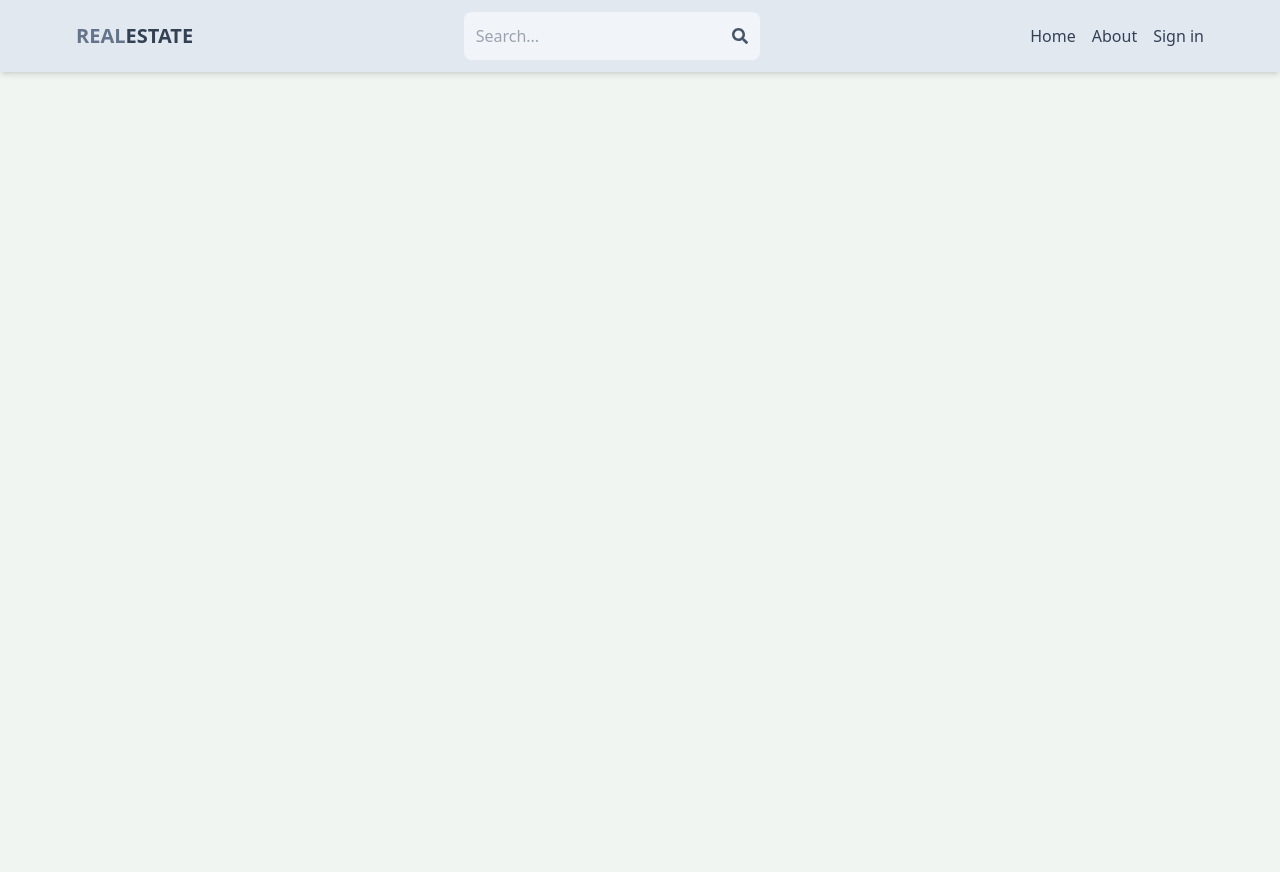
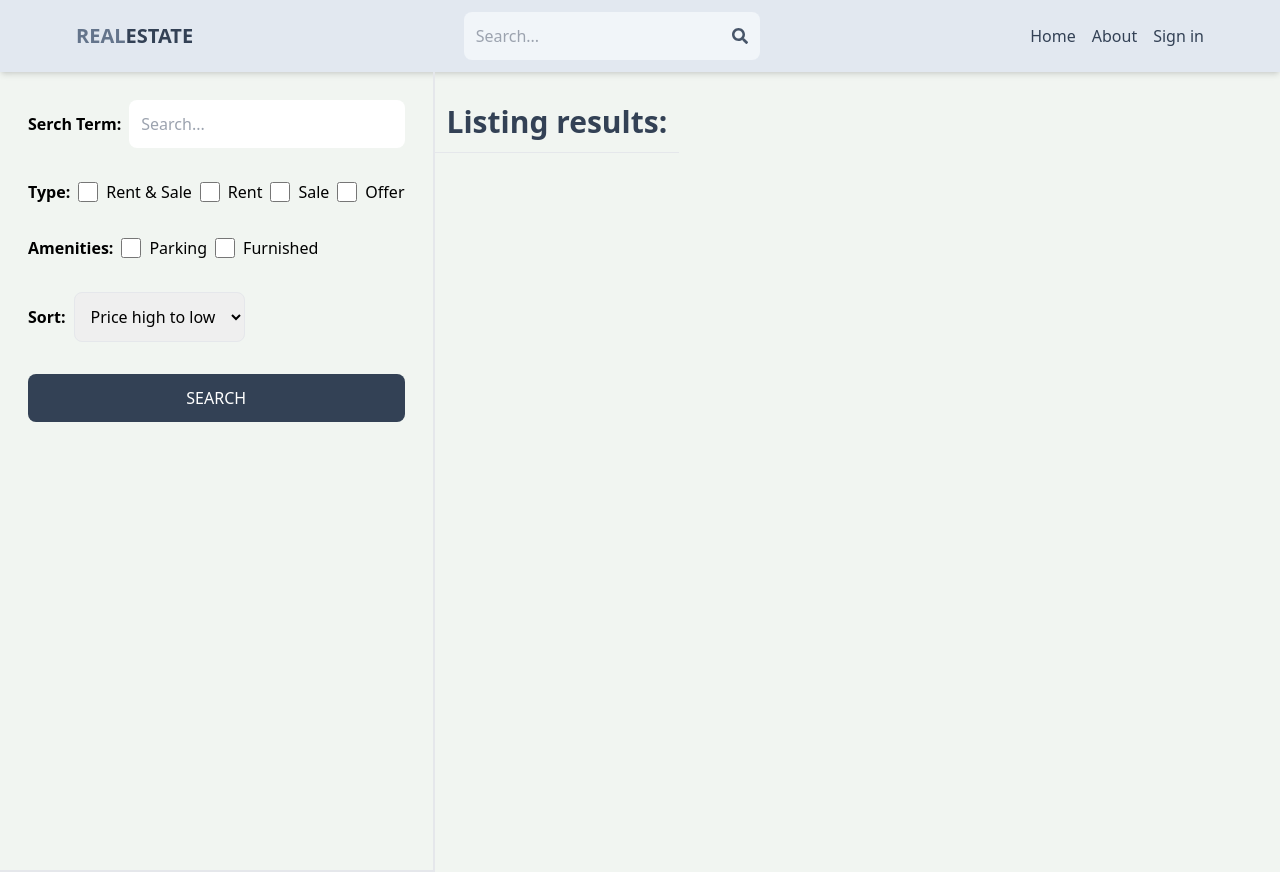
Before and after one commit to Md-Raihan-Alam/Real-Estate-Project, a React (Vite) app in the folder client/: page /search in a window 1280 px wide. Before the commit the page ends 800 px from the top, so only its background shows below. Built offline with nearby package versions, Linux system fonts and the light colour scheme; no server answers.

Commit message:
feat(api & ui): search api added & search page ui WIP

```diff
--- a/client/src/App.jsx
+++ b/client/src/App.jsx
@@ -9,6 +9,7 @@
 import CreateListing from "./pages/CreateListing";
 import UpdateListing from "./pages/UpdateListing";
 import Listing from "./pages/Listing";
+import Search from "./pages/Search";
 export default function App() {
   return (
     <BrowserRouter>
@@ -19,6 +20,7 @@
         <Route path="/sign-up" element={<SignUp />} />
         <Route path="/about" element={<About />} />
         <Route path="/listing/:listingId" element={<Listing />} />
+        <Route path="/search" element={<Search/>}/>
         <Route element={<PrivateRoute />}>
           <Route path="/profile" element={<Profile />} />
           <Route path="/create-listing" element={<CreateListing />} />
--- a/client/src/components/Header.jsx
+++ b/client/src/components/Header.jsx
@@ -1,9 +1,27 @@
 import { FaSearch } from "react-icons/fa";
-import { Link } from "react-router-dom";
+import { Link ,useNavigate} from "react-router-dom";
 import { useSelector } from "react-redux";
+import { useEffect, useState } from "react";
+import axios from "axios";
 export default function Header() {
   const { currentUser } = useSelector((state) => state.user);
-  console.log(currentUser);
+  const [searchTerm,setSearchTerm]=useState("");
+  const navigate=useNavigate();
+  const handleSubmit=(e)=>{
+    e.preventDefault();
+    const urlParams=new URLSearchParams(window.location.search);
+    urlParams.set("searchTerm",searchTerm);
+    const searchQuery=urlParams.toString();
+    navigate(`/search?${searchQuery}`);
+  }
+  useEffect(()=>{
+    const urlParams=new URLSearchParams(location.search);
+    const searchTermFromUrl=urlParams.get("searchTerm");
+    if(searchTermFromUrl)
+    {
+      setSearchTerm(searchTermFromUrl);
+    }
+  },[location.search]);
   return (
     <header className="bg-slate-200 shadow-md">
       <div className="flex justify-between items-center max-w-6xl mx-auto p-3">
@@ -13,13 +31,17 @@
             <span className="text-slate-700 uppercase">Estate</span>
           </h1>
         </Link>
-        <form className="bg-slate-100 flex items-center p-3 rounded-lg">
+        <form onSubmit={handleSubmit} className="bg-slate-100 flex items-center p-3 rounded-lg">
           <input
             type="text"
             placeholder="Search..."
             className="bg-transparent w-24 sm:w-64 focus:outline-none"
+            value={searchTerm}
+            onChange={(e)=>setSearchTerm(e.target.value)}
           />
-          <FaSearch className="text-slate-600" />
+          <button>
+            <FaSearch className="text-slate-600" />
+          </button>
         </form>
         <ul className="flex gap-4">
           <Link to="/">
--- /dev/null
+++ b/client/src/pages/Search.jsx
@@ -0,0 +1,59 @@
+const Search = () => {
+  return (
+    <div className="flex flex-col md:flex-row">
+      <div className="p-7 border-b-2 md:border-r-2 md:min-h-screen">
+        <form className="flex flex-col gap-8">
+            <div className="flex items-center gap-2">
+                <label className="whitespace-nowrap font-semibold">Serch Term:</label>
+                <input type="text" id="searchTerm" placeholder="Search..." className="boder rounded-lg p-3 w-full"/>
+            </div>
+            <div className="flex gap-2 flex-wrap items-center">
+                <label className="font-semibold">Type:</label>
+                <div className="flex gap-2">
+                    <input type="checkbox" id="all" className="w-5"/>
+                    <span>Rent & Sale</span>
+                </div>
+                <div className="flex gap-2">
+                    <input type="checkbox" id="rent" className="w-5"/>
+                    <span>Rent</span>
+                </div>
+                <div className="flex gap-2">
+                    <input type="checkbox" id="sale" className="w-5"/>
+                    <span>Sale</span>
+                </div>
+                <div className="flex gap-2">
+                    <input type="checkbox" id="offer" className="w-5"/>
+                    <span>Offer</span>
+                </div>
+            </div>
+            <div className="flex gap-2 flex-wrap items-center">
+                <label className="font-semibold">Amenities:</label>
+                <div className="flex gap-2">
+                    <input type="checkbox" id="parking" className="w-5"/>
+                    <span>Parking</span>
+                </div>
+                <div className="flex gap-2">
+                    <input type="checkbox" id="furnished" className="w-5"/>
+                    <span>Furnished</span>
+                </div>
+            </div>
+            <div className="flex items-center gap-2">
+                <label className="font-semibold">Sort:</label>
+                <select id="sort_order" className="border rounded-lg p-3">
+                    <option>Price high to low</option>
+                    <option>Price low to high</option>
+                    <option>Latest</option>
+                    <option>Oldest</option>
+                </select>
+            </div>
+            <button className="bg-slate-700 text-white p-3 rounded-lg uppercase hover:opacity-95">Search</button>
+        </form>
+      </div>
+      <div className="">
+        <h1 className="text-3xl font-semibold border-b mt-5 p-3 text-slate-700">Listing results:</h1>
+      </div>
+    </div>
+  )
+}
+
+export default Search
```
Also changed, not shown: 2 other files (tests, documents, lock files or other folders).
